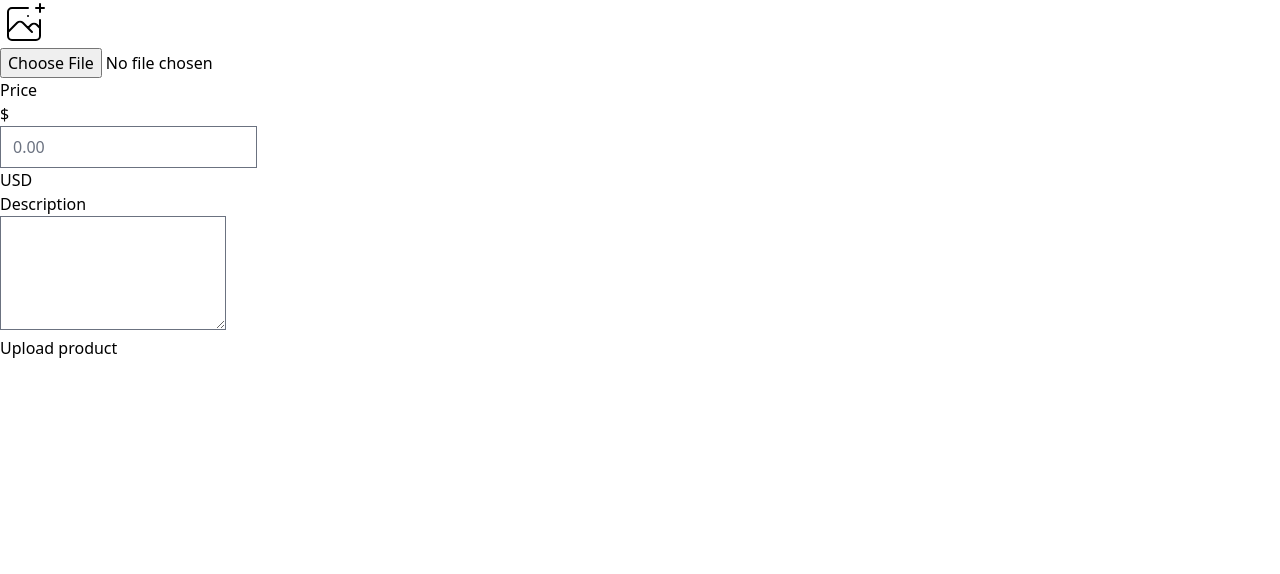
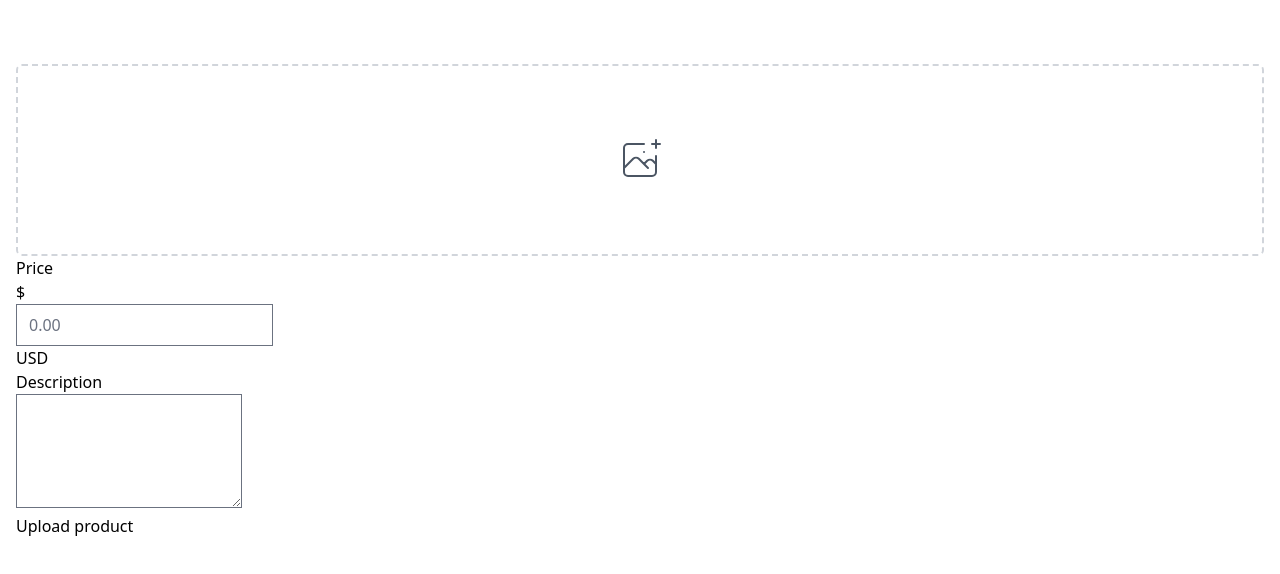
Before and after one commit to blkluv/next_carrot_market, a Next.js app: page /items/upload in a window 1280 px wide. Shown: the top 574 px of the page. Built offline with nearby package versions, Linux system fonts and the light colour scheme.

Commit message:
Update upload.tsx

```diff
--- a/src/pages/items/upload.tsx
+++ b/src/pages/items/upload.tsx
@@ -2,10 +2,9 @@ import type { NextPage } from "next";
 
 const Upload: NextPage = () => {
   return (
+    <div className="px-4 py-16">
       <div>
-      <div>
-        <div>
-          <label>
+        <label className="flex items-center justify-center w-full h-48 text-gray-600 border-2 border-gray-300 border-dashed rounded-md hover:text-orange-500 hover:border-orange-500">
           <svg
             className="w-12 h-12"
             stroke="currentColor"
@@ -20,10 +19,8 @@ const Upload: NextPage = () => {
               strokeLinejoin="round"
             />
           </svg>
-
-            <input type="file" />
+          <input className="hidden" type="file" />
         </label>
-        </div>
       </div>
       <div>
         <label>Price</label>
```
Lines whose indentation alone changed are shown as unchanged.
